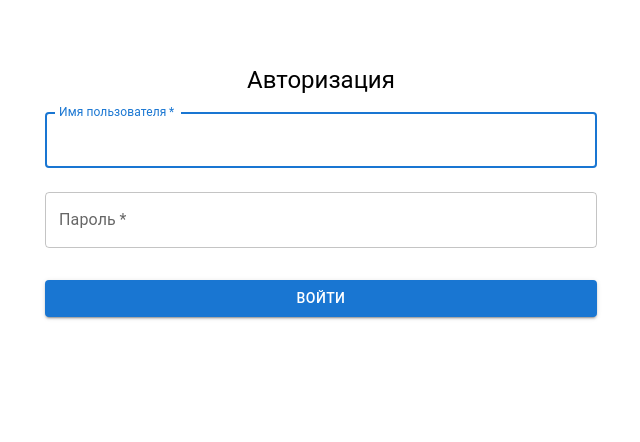
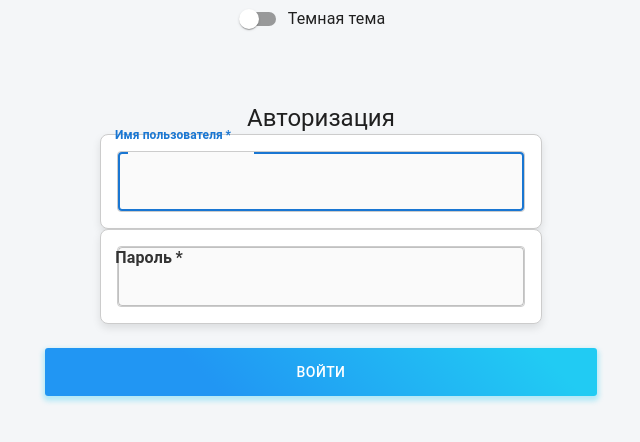
Before and after one commit to uyrik228/WEB-Razpabotka, a React (Create React App) app: page /login in a window 1280 px wide. Shown: the top 442 px of the page, without its empty margins (319-959 px from the left). Built offline with nearby package versions, Linux system fonts and the light colour scheme.

Commit message:
Lab: correct themes

```diff
--- a/package.json
+++ b/package.json
@@ -11,6 +11,7 @@
     "@testing-library/jest-dom": "^5.17.0",
     "@testing-library/react": "^13.4.0",
     "@testing-library/user-event": "^13.5.0",
+    "es-abstract": "^1.23.3",
     "react": "^18.3.1",
     "react-dom": "^18.3.1",
     "react-router-dom": "^6.26.2",
--- a/src/App.js
+++ b/src/App.js
@@ -5,12 +5,22 @@ import Form from "./Form";
 import Login from "./Login";
 import { useState } from "react";
 import { BrowserRouter as Router, Route, Routes, Navigate } from "react-router-dom";
+import { ThemeProvider } from "@mui/material/styles";
+import { lightTheme, darkTheme } from "./theme";
+import { CssBaseline, Switch, FormControlLabel } from "@mui/material";
 
 const initialEmployees = EmployeeAPI.all();
 
 function App() {
   const [employees, setEmployees] = useState(initialEmployees);
   const [isAuthenticated, setIsAuthenticated] = useState(false);
+  const [currentUser, setCurrentUser] = useState(null);
+  const [isDarkMode, setIsDarkMode] = useState(false);
+
+  const handleAuth = (username) => {
+    setIsAuthenticated(true);
+    setCurrentUser(username);
+  };
 
   const delEmp = (id) => {
     if (EmployeeAPI.delete(id)) {
@@ -25,14 +35,25 @@ function App() {
     }
   };
 
+  const toggleTheme = () => {
+    setIsDarkMode(!isDarkMode);
+  };
+
   return (
+    <ThemeProvider theme={isDarkMode ? darkTheme : lightTheme}>
+      <CssBaseline />
       <Router>
         <div className="App">
+          <FormControlLabel
+            control={<Switch checked={isDarkMode} onChange={toggleTheme} />}
+            label="Темная тема"
+          />
           <Routes>
-          <Route path="/login" element={<Login setAuth={setIsAuthenticated} />} />
+            <Route path="/login" element={<Login setAuth={handleAuth} />} />
             <Route path="/" element={
               isAuthenticated ? (
                 <>
+                  <p>Welcome, {currentUser}!</p> {/* Приветственное сообщение */}
                   <Form handleSubmit={addEmployee} inEmployee={{ name: "", surname: "", age: "" }} />
                   <EmployeeTable employees={employees} delEmployee={delEmp} />
                 </>
@@ -43,6 +64,7 @@ function App() {
           </Routes>
         </div>
       </Router>
+    </ThemeProvider>
   );
 }
 
--- a/src/EmployeeTable.js
+++ b/src/EmployeeTable.js
@@ -1,12 +1,12 @@
 import React from "react";
-import { ThemeProvider } from '@mui/material/styles';
 import { Table, TableBody, TableCell, TableContainer, TableHead, TableRow, Paper, Button } from '@mui/material';
-import theme from './themeTable';
+import { useTheme } from '@mui/material/styles';
 
 const EmployeeTable = ({ employees, delEmployee }) => {
+  const theme = useTheme();
+
   return (
-    <ThemeProvider theme={theme}>
-      <TableContainer component={Paper}>
+    <TableContainer component={Paper} style={{ backgroundColor: theme.palette.background.paper }}>
       <Table>
         <TableHead>
           <TableRow>
@@ -32,7 +32,6 @@ const EmployeeTable = ({ employees, delEmployee }) => {
         </TableBody>
       </Table>
     </TableContainer>
-    </ThemeProvider>
   );
 };
 
--- a/src/Form.js
+++ b/src/Form.js
@@ -1,11 +1,10 @@
-// Form.js
 import React, { useState } from "react";
-import { ThemeProvider } from '@mui/material/styles';
 import { TextField, Button, Box } from '@mui/material';
-import theme from './themeForm';
+import { useTheme } from '@mui/material/styles';
 
 const Form = ({ handleSubmit, inEmployee }) => {
   const [employee, setEmployee] = useState(inEmployee);
+  const theme = useTheme();
 
   const handleChange = (event) => {
     const { name, value } = event.target;
@@ -19,7 +18,6 @@ const Form = ({ handleSubmit, inEmployee }) => {
   };
 
   return (
-    <ThemeProvider theme={theme}>
     <Box
       component="form"
       onSubmit={onSubmit}
@@ -59,7 +57,6 @@ const Form = ({ handleSubmit, inEmployee }) => {
         Add
       </Button>
     </Box>
-    </ThemeProvider>
   );
 };
 
--- /dev/null
+++ b/src/theme.js
@@ -0,0 +1,225 @@
+import { createTheme } from '@mui/material/styles';
+
+// Светлая тема
+const lightTheme = createTheme({
+  palette: {
+    mode: 'light',
+    primary: {
+      main: '#1976d2',
+    },
+    secondary: {
+      main: '#dc004e',
+    },
+    background: {
+      default: '#f4f6f8',
+      paper: '#ffffff',
+    },
+  },
+  components: {
+    MuiButton: {
+      styleOverrides: {
+        root: {
+          background: 'linear-gradient(45deg, #2196F3 30%, #21CBF3 90%)',
+          border: 0,
+          borderRadius: 3,
+          boxShadow: '0 3px 5px 2px rgba(33, 203, 243, .3)',
+          color: 'white',
+          height: 48,
+          padding: '0 30px',
+        },
+      },
+    },
+    MuiTableCell: {
+      styleOverrides: {
+        head: {
+          background: '#e0e0e0',
+          padding: '12px 15px',
+          borderBottom: '2px solid #ccc',
+        },
+        body: {
+          padding: '12px 15px',
+          borderBottom: '1px solid #ddd',
+        },
+      },
+    },
+    MuiTableRow: {
+      styleOverrides: {
+        root: {
+          '&:nth-of-type(even)': {
+            backgroundColor: '#f5f5f5',
+          },
+          '&:hover': {
+            backgroundColor: '#e0e0e0',
+          },
+        },
+      },
+    },
+    MuiBox: {
+      styleOverrides: {
+        root: {
+          display: 'flex',
+          alignItems: 'center',
+          gap: '1rem',
+          maxWidth: '100%',
+          margin: '0 auto',
+          padding: '1rem',
+          border: '1px solid #ccc',
+          borderRadius: '8px',
+          boxShadow: '0 4px 8px rgba(0, 0, 0, 0.1)',
+          backgroundColor: '#fff',
+        },
+      },
+    },
+    MuiInputBase: {
+      styleOverrides: {
+        root: {
+          padding: '0.1rem',
+          border: '1px solid #ccc',
+          borderRadius: '5px',
+          fontSize: '1rem',
+          marginRight: '1rem',
+          backgroundColor: '#fafafa',
+        },
+      },
+    },
+    MuiFormLabel: {
+      styleOverrides: {
+        root: {
+          fontWeight: 'bold',
+          marginRight: '0.5rem',
+          color: '#333',
+        },
+      },
+    },
+    MuiFormControl: {
+      styleOverrides: {
+        root: {
+          display: 'flex',
+          flexWrap: 'wrap',
+          gap: '1rem',
+          alignItems: 'center',
+          maxWidth: '80%',
+          margin: '0 auto',
+          padding: '1rem',
+          border: '1px solid #ccc',
+          borderRadius: '8px',
+          boxShadow: '0 4px 8px rgba(0, 0, 0, 0.1)',
+          backgroundColor: '#fff',
+        },
+      },
+    },
+  },
+});
+
+// Темная тема
+const darkTheme = createTheme({
+  palette: {
+    mode: 'dark',
+    primary: {
+      main: '#90caf9',
+    },
+    secondary: {
+      main: '#f48fb1',
+    },
+    background: {
+      default: '#303030',
+      paper: '#424242',
+    },
+  },
+  components: {
+    MuiButton: {
+      styleOverrides: {
+        root: {
+          background: 'linear-gradient(45deg, #FE6B8B 30%, #FF8E53 90%)',
+          border: 0,
+          borderRadius: 3,
+          boxShadow: '0 3px 5px 2px rgba(255, 105, 135, .3)',
+          color: 'white',
+          height: 48,
+          padding: '0 30px',
+        },
+      },
+    },
+    MuiTableCell: {
+      styleOverrides: {
+        head: {
+          background: '#555',
+          padding: '12px 15px',
+          borderBottom: '2px solid #777',
+        },
+        body: {
+          padding: '12px 15px',
+          borderBottom: '1px solid #666',
+        },
+      },
+    },
+    MuiTableRow: {
+      styleOverrides: {
+        root: {
+          '&:nth-of-type(even)': {
+            backgroundColor: '#444',
+          },
+          '&:hover': {
+            backgroundColor: '#555',
+          },
+        },
+      },
+    },
+    MuiBox: {
+      styleOverrides: {
+        root: {
+          display: 'flex',
+          alignItems: 'center',
+          gap: '1rem',
+          maxWidth: '100%',
+          margin: '0 auto',
+          padding: '1rem',
+          border: '1px solid #666',
+          borderRadius: '8px',
+          boxShadow: '0 4px 8px rgba(0, 0, 0, 0.2)',
+          backgroundColor: '#333',
+        },
+      },
+    },
+    MuiInputBase: {
+      styleOverrides: {
+        root: {
+          padding: '0.1rem',
+          border: '1px solid #888',
+          borderRadius: '5px',
+          fontSize: '1rem',
+          marginRight: '1rem',
+          backgroundColor: '#444',
+        },
+      },
+    },
+    MuiFormLabel: {
+      styleOverrides: {
+        root: {
+          fontWeight: 'bold',
+          marginRight: '0.5rem',
+          color: '#ccc',
+        },
+      },
+    },
+    MuiFormControl: {
+      styleOverrides: {
+        root: {
+          display: 'flex',
+          flexWrap: 'wrap',
+          gap: '1rem',
+          alignItems: 'center',
+          maxWidth: '80%',
+          margin: '0 auto',
+          padding: '1rem',
+          border: '1px solid #666',
+          borderRadius: '8px',
+          boxShadow: '0 4px 8px rgba(0, 0, 0, 0.2)',
+          backgroundColor: '#222',
+        },
+      },
+    },
+  },
+});
+
+export { lightTheme, darkTheme };
--- a/src/themeForm.js
+++ /dev/null
@@ -1,83 +0,0 @@
-import { createTheme } from '@mui/material/styles';
-
-const theme = createTheme({
-  palette: {
-    primary: {
-      main: '#2196F3',
-    },
-    secondary: {
-      main: '#4CAF50',
-    },
-  },
-  components: {
-    MuiBox: {
-      styleOverrides: {
-        root: {
-          display: 'flex',
-          alignItems: 'center',
-          gap: '1rem',
-          maxWidth: '100%',
-          margin: '0 auto',
-          padding: '1rem',
-          border: '1px solid #c68282',
-          borderRadius: '8px',
-          boxShadow: '0 4px 8px rgba(0, 0, 0, 0.1)',
-          backgroundColor: '#aa2222',
-        },
-      },
-    },
-    MuiButton: {
-      styleOverrides: {
-        root: {
-          background: 'linear-gradient(45deg, #FE6B8B 30%, #2196F3 60%, #FF8E53 90%)',
-          border: 0,
-          borderRadius: 3,
-          boxShadow: '0 3px 5px 2px rgba(255, 105, 135, .3)',
-          color: 'white',
-          height: 48,
-          padding: '0 30px',
-        },
-      },
-    },
-    MuiInputBase: {
-      styleOverrides: {
-        root: {
-          padding: '0.1rem',
-          border: '1px solid #ccc',
-          borderRadius: '5px',
-          fontSize: '1rem',
-          marginRight: '1rem',
-          backgroundColor: '#f0f0ff', // Добавлен цвет фона
-        },
-      },
-    },
-    MuiFormLabel: {
-      styleOverrides: {
-        root: {
-          fontWeight: 'bold',
-          marginRight: '0.5rem',
-          color: '#333', // Добавлен цвет текста
-        },
-      },
-    },
-    MuiFormControl: {
-      styleOverrides: {
-        root: {
-          display: 'flex',
-          flexWrap: 'wrap',
-          gap: '1rem',
-          alignItems: 'center',
-          maxWidth: '80%',
-          margin: '0 auto',
-          padding: '1rem',
-          border: '1px solid #c68282',
-          borderRadius: '8px',
-          boxShadow: '0 4px 8px rgba(0, 0, 0, 0.1)',
-          backgroundColor: '#fff', // Изменен цвет фона
-        },
-      },
-    },
-  },
-});
-
-export default theme;
--- a/src/themeTable.js
+++ /dev/null
@@ -1,55 +0,0 @@
-import { createTheme } from '@mui/material/styles';
-
-const theme = createTheme({
-  palette: {
-    primary: {
-      main: '#FE6B8B',
-    },
-    secondary: {
-      main: '#FF8E53',
-    },
-  },
-  components: {
-    MuiButton: {
-      styleOverrides: {
-        root: {
-          background: 'linear-gradient(45deg, #FE6B8B 30%, #FF8E53 90%)',
-          border: 0,
-          borderRadius: 3,
-          boxShadow: '0 3px 5px 2px rgba(255, 105, 135, .3)',
-          color: 'white',
-          height: 48,
-          padding: '0 30px',
-        },
-      },
-    },
-    MuiTableCell: {
-      styleOverrides: {
-        head: {
-          background: '#f2f2f2',
-          padding: '12px 15px',
-          borderBottom: '2px solid #ddd',
-        },
-        body: {
-          padding: '12px 15px',
-          borderBottom: '1px solid #ddd',
-        },
-      },
-    },
-    MuiTableRow: {
-      styleOverrides: {
-        root: {
-          '&:nth-of-type(even)': {
-            backgroundColor: '#f9f9f9',
-          },
-          '&:hover': {
-            backgroundColor: '#f1f1f1',
-          },
-        },
-      },
-    },
-  },
-});
-
-
-export default theme;
```
Also changed, not shown: src/Login.js (+9 -3 lines), 1 other file (tests, documents, lock files or other folders). Lines whose indentation alone changed are shown as unchanged.
